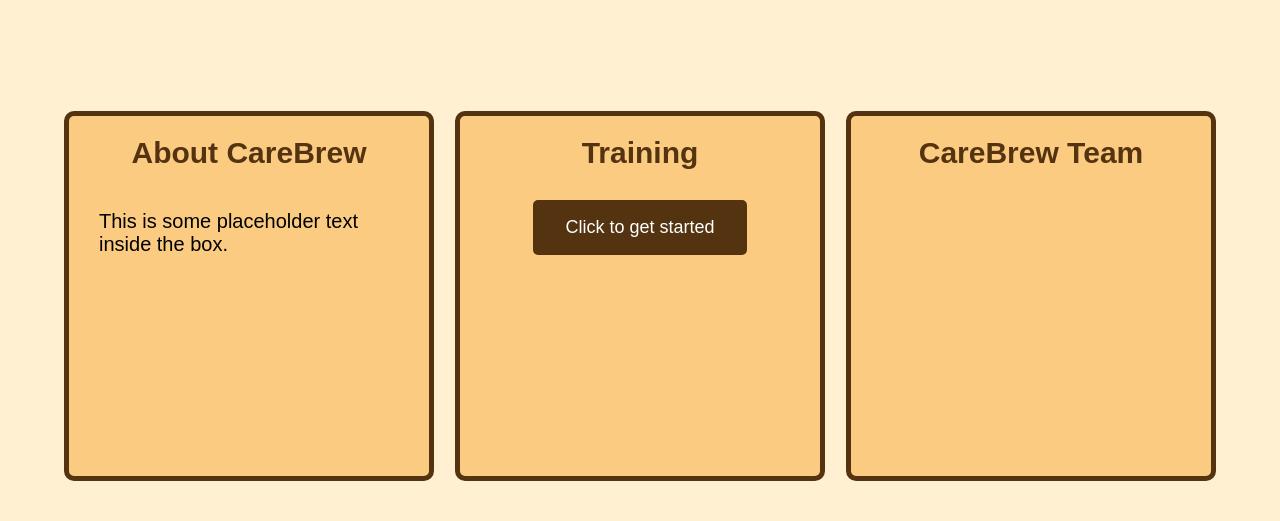
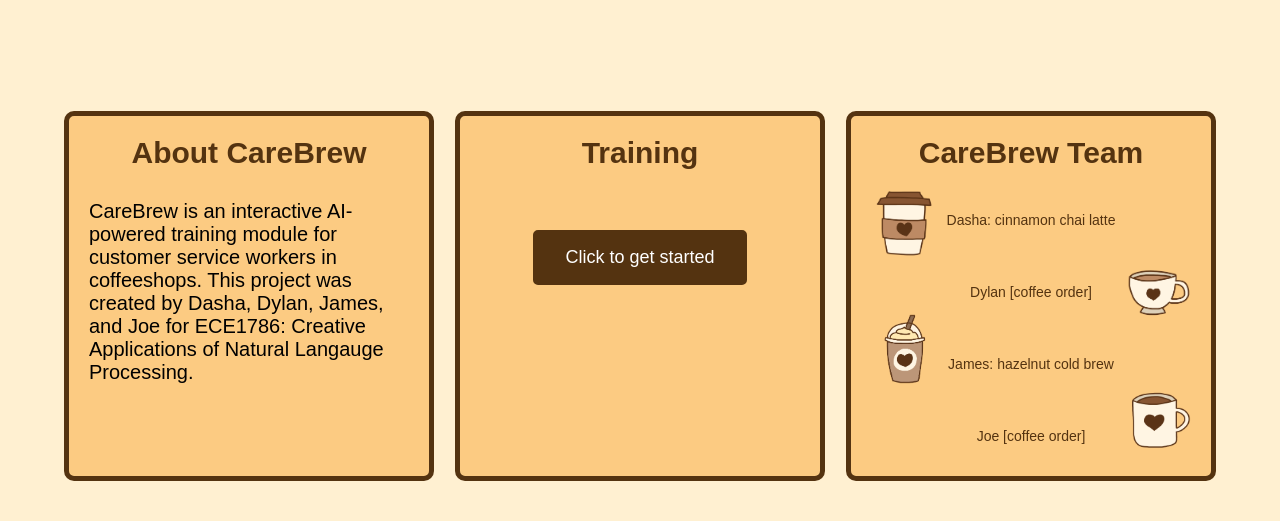
Before and after one commit to ece1786-2024/CareBrew, a Flask app: page / in a window 1280 px wide. Shown: the part 279-800 px from the top of the page. Run offline with Flask 3, Linux system fonts and the light colour scheme.

Commit message:
replaced some placeholder text

```diff
--- a/static/style.css
+++ b/static/style.css
@@ -87,7 +87,7 @@ h1 {
 }
 
 .box-content {
-    padding: 10px;
+    padding: 0px;
 }
 
 /* Button styling */
--- a/templates/base.html
+++ b/templates/base.html
@@ -16,28 +16,53 @@
         <div class="image-container" style="width: 50px; height: 50px; position: absolute; top: 30%; right: 0%;">
             <img src="{{ url_for('static', filename='bean.png') }}" alt="Bean 1" style="width: 100%; height: auto;">
         </div>
-        <div class="image-container" style="width: 50px; height: 50px; position: absolute; top: 30%; right: 5%;">
-            <img src="{{ url_for('static', filename='bean.png') }}" alt="Bean 2" style="transform: rotate(120deg);">
-        </div>
         -->
     </header>
 
     <div class="box" style="width: 25%; height: 40vh; position: absolute; bottom: 5%; left: 5%;">
         <h3 class="box-title">About CareBrew</h3>
         <div class="box-content">
-            This is some placeholder text inside the box.
+            CareBrew is an interactive AI-powered training module for customer service workers in coffeeshops.
+            This project was created by Dasha, Dylan, James, and Joe for ECE1786: Creative Applications of Natural Langauge Processing.
         </div>
     </div>
 
     <div class="box" style="width: 25%; height: 40vh; position: absolute; bottom: 5%; left: 50%; transform: translateX(-50%);">
         <h3 class="box-title">Training</h3>
         <form action="{{ url_for('training_mode') }}">
-            <button type="submit">Click to get started</button>
+            <button type="submit" style="margin-top: 30px";>Click to get started</button>
         </form>
     </div>
 
     <div class="box" style="width: 25%; height: 40vh; position: absolute; bottom: 5%; right: 5%;">
         <h3 class="box-title">CareBrew Team</h3>
+        <div class="image-container" style="width: 70px; height: auto; position: absolute; top: 20%; left: 5%;">
+            <img src="{{ url_for('static', filename='coffee1.png') }}" alt="Coffee 1">
+        </div>
+        <p style="position: absolute; top: 25%; left: 50%; transform: translate(-50%, -50%); font-size: 14px; color: #543310; text-align: center;">
+            Dasha: cinnamon chai latte
+        </p>
+
+        <div class="image-container" style="width: 70px; height: auto; position: absolute; top: 40%; right: 5%;">
+            <img src="{{ url_for('static', filename='coffee2.png') }}" alt="Coffee 2">
+        </div>
+        <p style="position: absolute; top: 45%; left: 50%; transform: translate(-50%, -50%); font-size: 14px; color: #543310; text-align: center;">
+            Dylan [coffee order]
+        </p>
+
+        <div class="image-container" style="width: 70px; height: auto; position: absolute; top: 55%; left: 5%;">
+            <img src="{{ url_for('static', filename='coffee3.png') }}" alt="Coffee 3">
+        </div>
+        <p style="position: absolute; top: 65%; left: 50%; transform: translate(-50%, -50%); font-size: 14px; color: #543310; text-align: center;">
+            James: hazelnut cold brew
+        </p>
+
+        <div class="image-container" style="width: 70px; height: auto; position: absolute; top: 75%; right: 5%;">
+            <img src="{{ url_for('static', filename='coffee4.png') }}" alt="Coffee 4">
+        </div>
+        <p style="position: absolute; top: 85%; left: 50%; transform: translate(-50%, -50%); font-size: 14px; color: #543310; text-align: center;">
+            Joe [coffee order]
+        </p>
     </div>
 
     <div class="image-container" style="width: 200px; height: 200px; position: absolute; top: 5%; left: 5%;">
@@ -53,12 +78,6 @@
     <div class="image-container" style="width: 200px; height: 200px; position: absolute; top: 10%; right: 15%;">
         <img src="{{ url_for('static', filename='coffee4.png') }}" alt="Coffee 4" style="transform: scaleX(-1);">
     </div>
-        <!--
-        <img src="{{ url_for('static', filename='coffee2.png') }}" alt="Coffee 2">
-        <img src="{{ url_for('static', filename='coffee3.png') }}" alt="Coffee 3">
-        <img src="{{ url_for('static', filename='coffee4.png') }}" alt="Coffee 4">
-        <img src="{{ url_for('static', filename='bean.png') }}" alt="Coffee Bean">
-        //-->
 
 </body>
 </html>
```
Also changed, not shown: templates/training_mode_base.html (+11 -12 lines).
